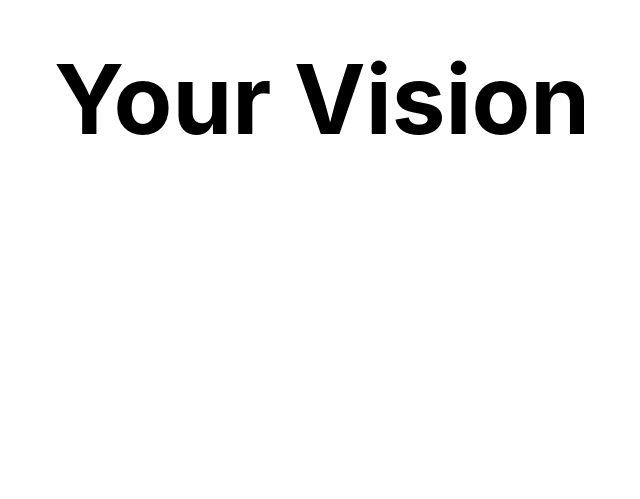
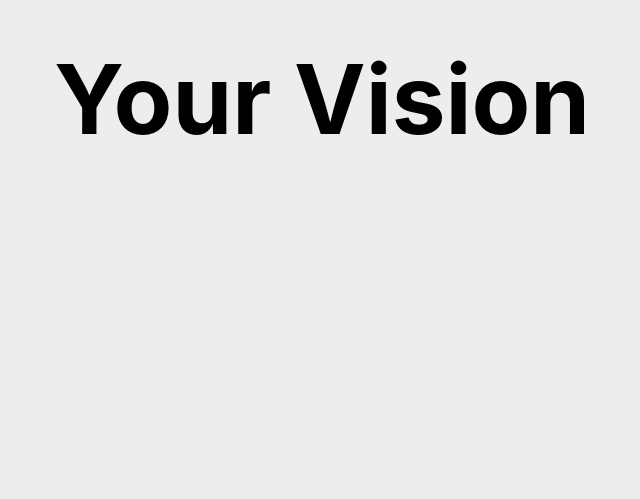
Before and after one commit to devHarshShah/my-app, a React (Create React App) app: page /animation2 in a window 1280 px wide. Shown: the part 301-800 px from the top of the page, without its empty margins (318-958 px from the left). Built offline with nearby package versions, Linux system fonts and the light colour scheme.

Commit message:
fix: bg color

```diff
--- a/src/components/Animation2.tsx
+++ b/src/components/Animation2.tsx
@@ -60,7 +60,7 @@ const Animation2 = () => {
   return (
     <>
       {/* Outer container now has enough height */}
-      <div ref={sectionRef} className="h-[200vh] relative">
+      <div ref={sectionRef} className="h-[200vh] relative bg-[#ededed]">
         {/* The animated background */}
         <motion.div
           style={{
@@ -97,7 +97,7 @@ const Animation2 = () => {
             scale: scale,
             translateY: translateY,
             clipPath: whiteClipPath,
-            backgroundColor: "white",
+            backgroundColor: "#ededed",
           }}
           transition={{
             type: "spring",
```
